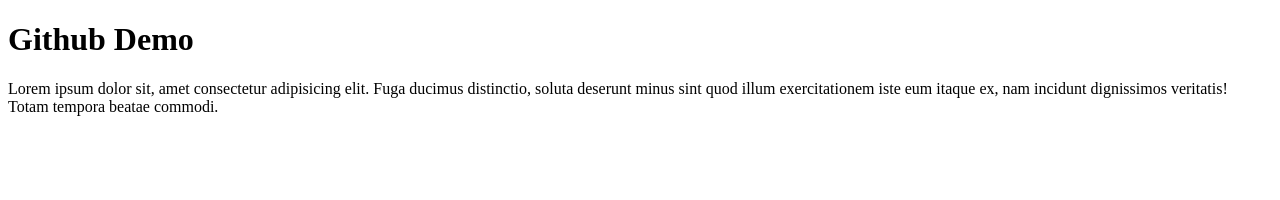
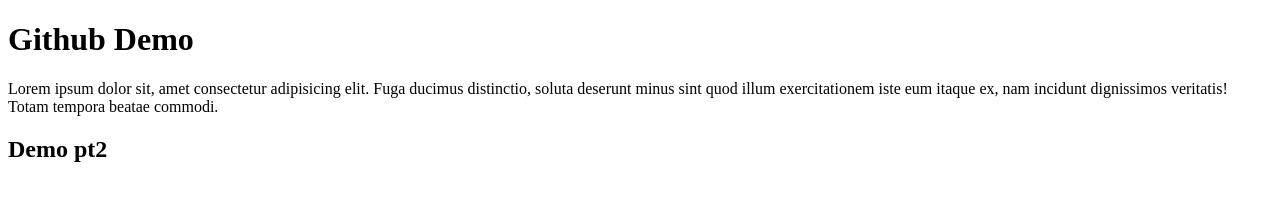
Before and after one commit to m44lim/GitHub_Demo, a plain HTML site: page index.html in a window 1280 px wide. Drawn offline with Linux system fonts and the light colour scheme.

Commit message:
Additional Heading added

```diff
--- a/index.html
+++ b/index.html
@@ -12,6 +12,8 @@
     <p>Lorem ipsum dolor sit, amet consectetur adipisicing elit. Fuga ducimus distinctio, soluta deserunt minus sint
         quod illum exercitationem iste eum itaque ex, nam incidunt dignissimos veritatis! Totam tempora beatae commodi.
     </p>
+
+    <h2>Demo pt2</h2>
 </body>
 
 </html>
```
